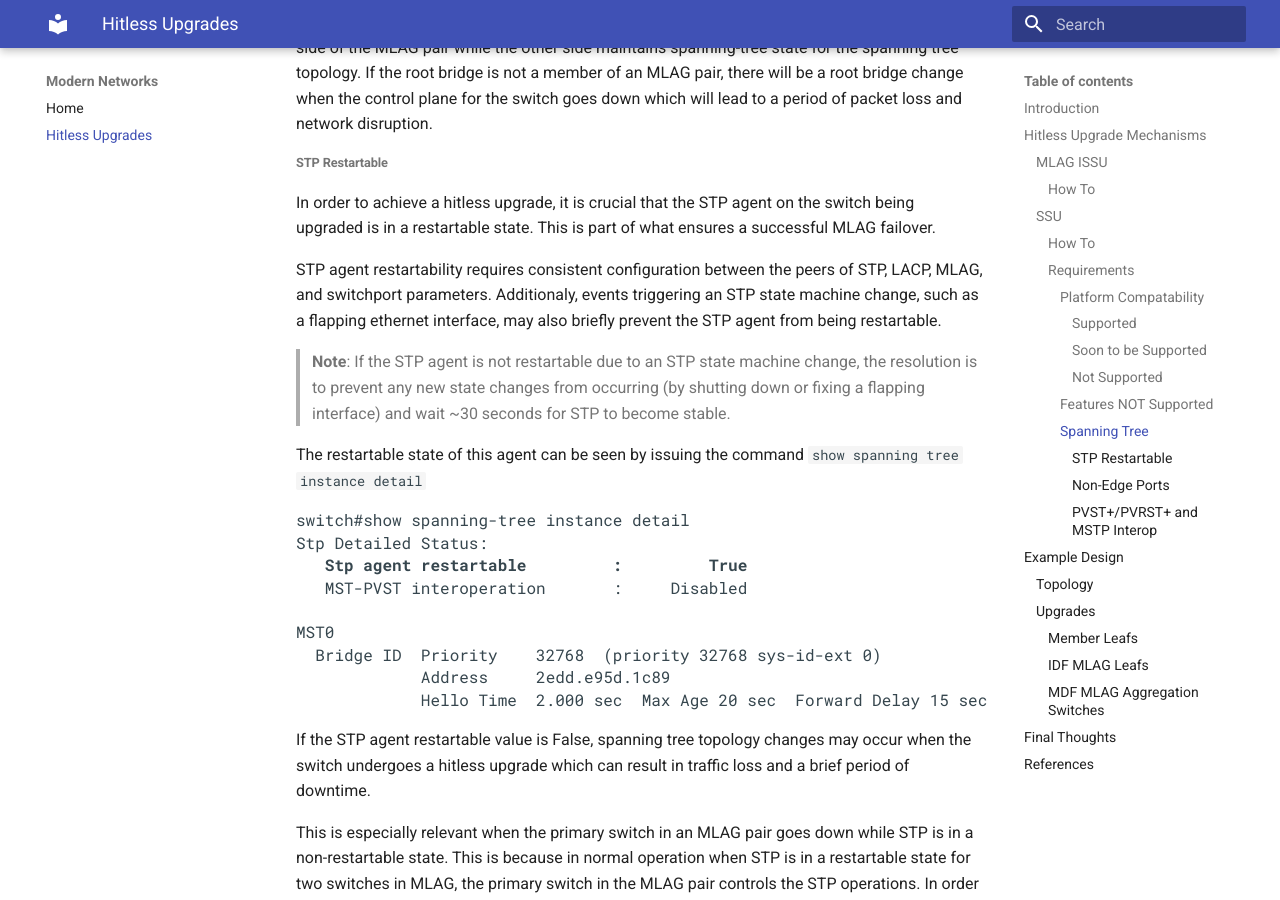
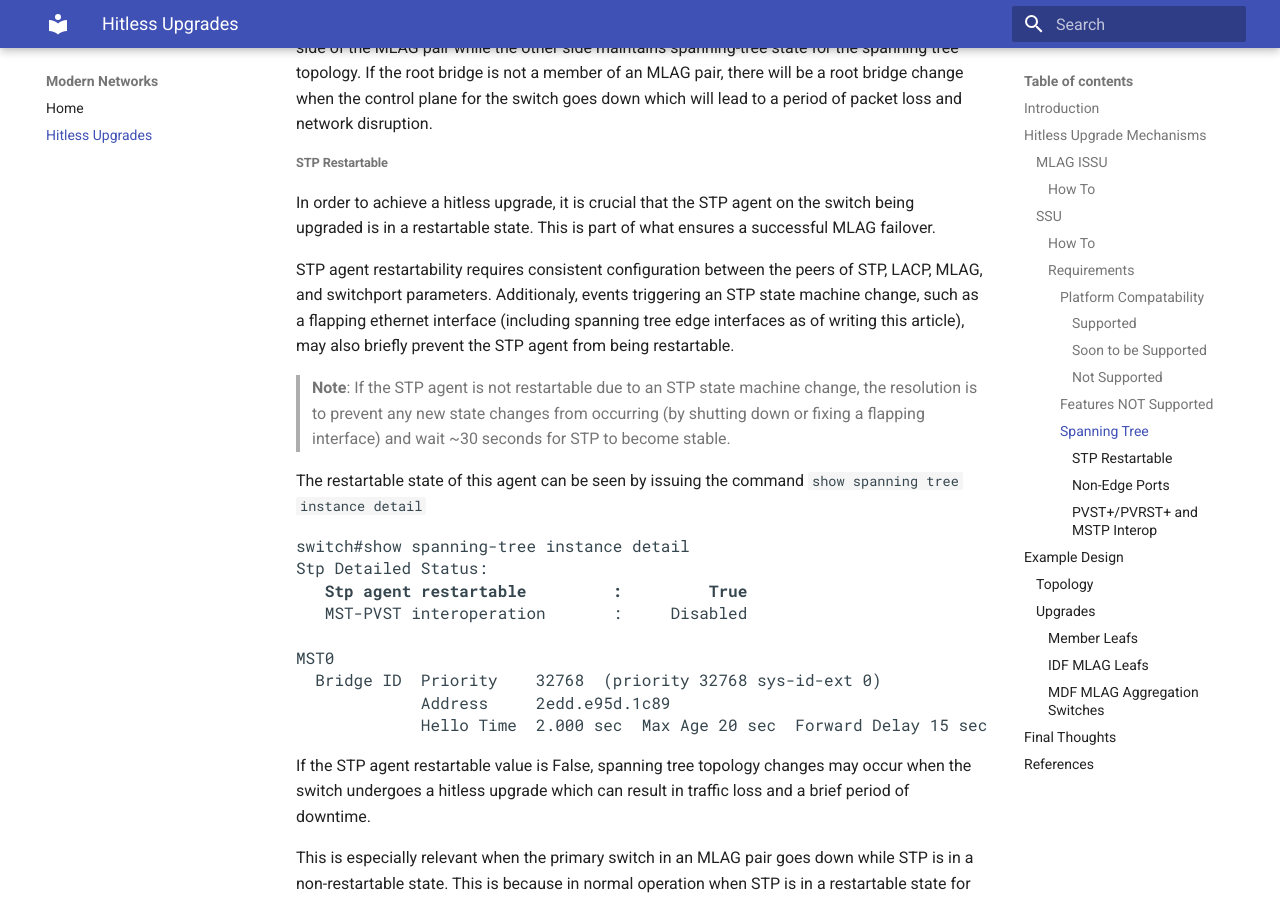
Before and after one commit to jrecchia1029/modern-networks, an MkDocs documentation site: the page built from docs/hitless-upgrades/hitless-upgrades-in-campus.md, in a window 1280 px wide and 900 px high, scrolled down 3678 px. Built offline with MkDocs 1.6.1 and Material for MkDocs 9.7.7, drawn with Linux system fonts in a browser that asks for light colours.

Commit message:
Added clarity on flapping edge interface causing stp state change

```diff
--- a/docs/hitless-upgrades/hitless-upgrades-in-campus.md
+++ b/docs/hitless-upgrades/hitless-upgrades-in-campus.md
@@ -84,7 +84,7 @@ It is very important to take spanning tree into consideration when architecting
 ###### STP Restartable
 In order to achieve a hitless upgrade, it is crucial that the STP agent on the switch being upgraded is in a restartable state. This is part of what ensures a successful MLAG failover.
 
-STP agent restartability requires consistent configuration between the peers of STP, LACP, MLAG, and switchport parameters. Additionaly, events triggering an STP state machine change, such as a flapping ethernet interface, may also briefly prevent the STP agent from being restartable.
+STP agent restartability requires consistent configuration between the peers of STP, LACP, MLAG, and switchport parameters. Additionaly, events triggering an STP state machine change, such as a flapping ethernet interface (including spanning tree edge interfaces as of writing this article), may also briefly prevent the STP agent from being restartable.
 
 > **Note**: If the STP agent is not restartable due to an STP state machine change, the resolution is to prevent any new state changes from occurring (by shutting down or fixing a flapping interface) and wait ~30 seconds for STP to become stable.
 
```
